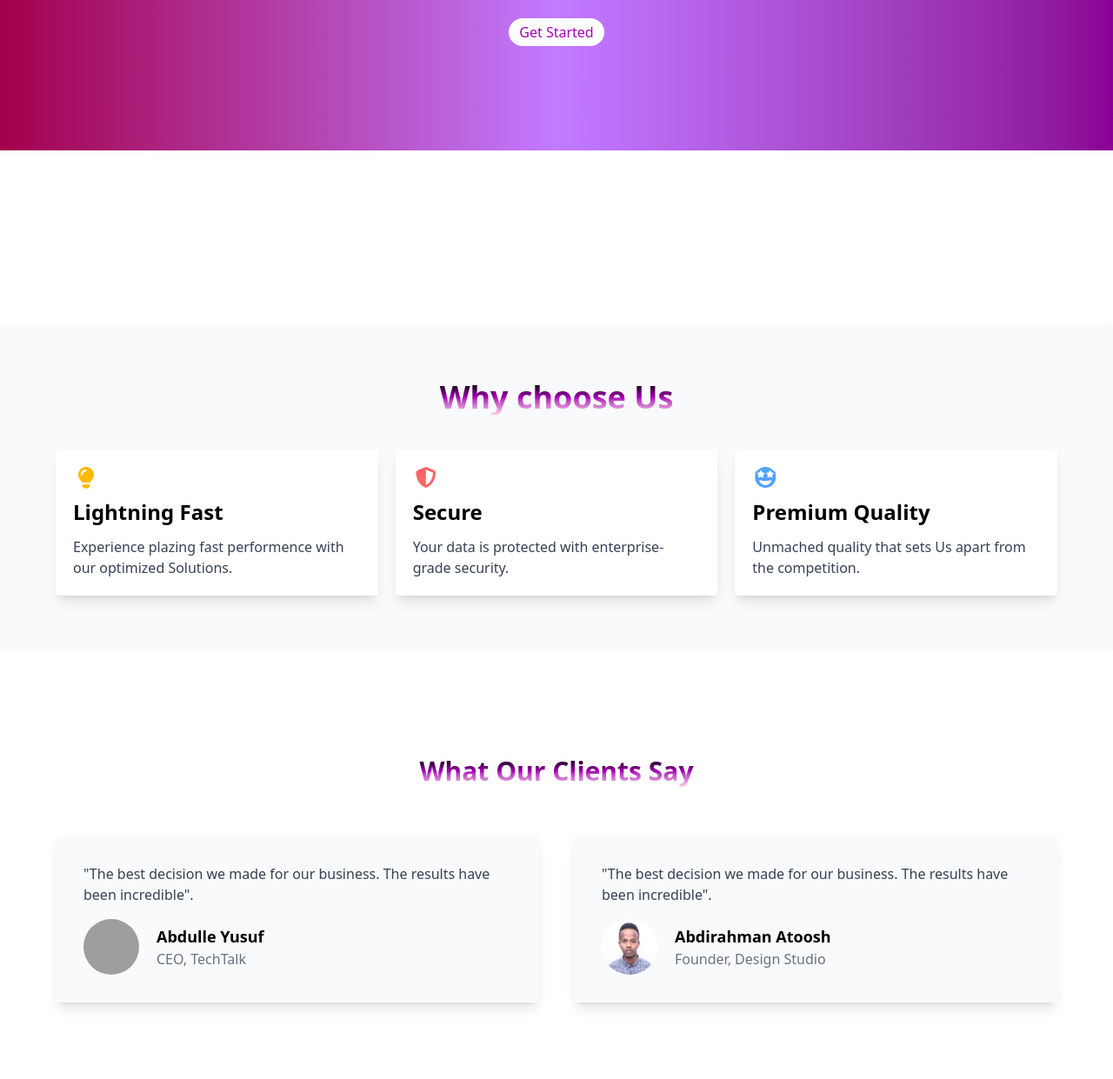
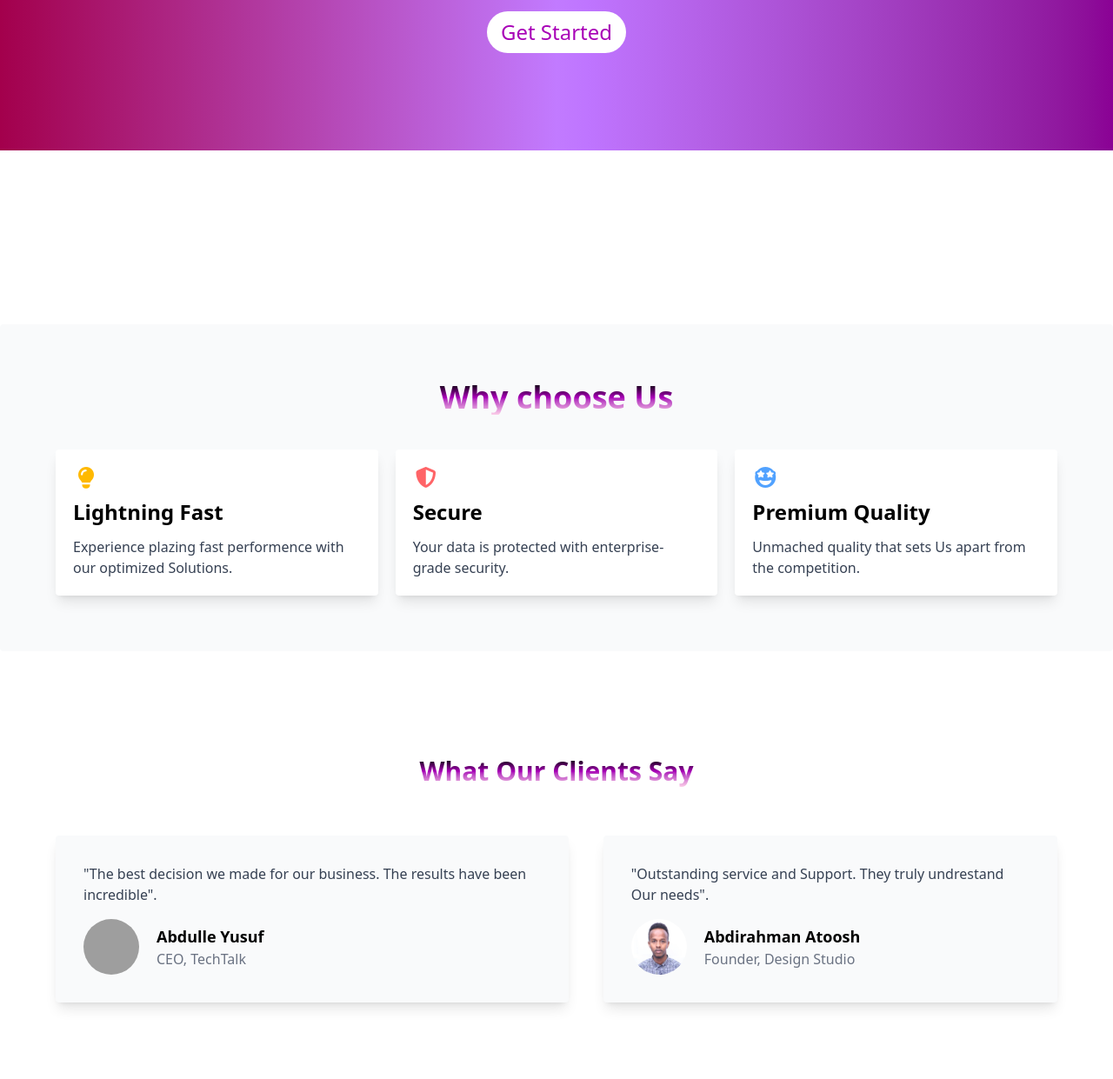
Before and after one commit to Ibrahim-Abdirashid/Tailwindcss-landing-page-business-project, a website: page index.html in a window 1280 px wide. Shown: the part 291-1532 px from the top of the page at 87% size. Drawn offline with Linux system fonts and the light colour scheme; grey boxes are pictures that could not be loaded.

Commit message:
last commit

```diff
--- a/index.html
+++ b/index.html
@@ -36,7 +36,7 @@
             <!--* waa qeyba hero-ga -->
             <h1 class="text-4xl px-10 font-black mb-4 md:text-5xl">Transform Your Business</h1>
             <p class="font-medium text-2xl md:text-lg md:font-normal ">Elivate Your Online presence with our cuting-edge solution</p>
-            <button class="bg-white py-1 px-3 rounded-full text-fuchsia-700 mt-5 font-medium   hover:bg-gray-200 ">Get Started</button>
+            <button class="bg-white py-2 px-4 rounded-full text-fuchsia-700 mt-5 font-medium text-2xl   hover:bg-gray-200 ">Get Started</button>
         </div>
     </section>
 
@@ -99,7 +99,7 @@
              <!-- * halkan waxaa ka bilaabmaya testmonialka 2aad -->
               <div class="">
              <div class="bg-gray-50 p-3 md:p-8 rounded shadow-lg ">
-             <p class="text-base font-normal text-gray-700 mb-4">"The best decision we made for our business. The results have been incredible".</p>
+             <p class="text-base font-normal text-gray-700 mb-4">"Outstanding service and Support. They truly undrestand Our needs".</p>
 
                 <!-- * qebyta profelka iyo magaca isku heysa -->
                  <div class="flex items-center gap-x-5">
```
Also changed, not shown: src/output.css.
